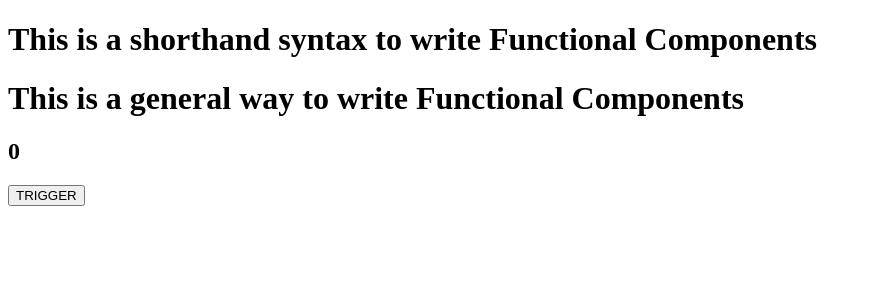
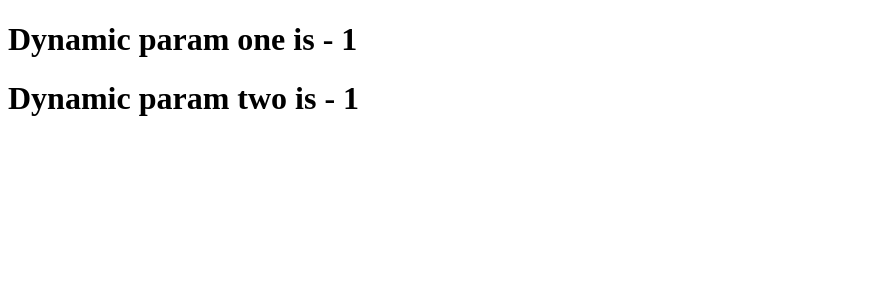
Before and after one commit to yogeshCelestial/react-19, a React (Vite) app: page /1/1 in a window 1280 px wide. Shown: the top 300 px of the page, without its empty margins (0-872 px from the left). Built offline with nearby package versions, Linux system fonts and the light colour scheme.

Commit message:
react router v6 initilised

```diff
--- a/index.js
+++ b/index.js
@@ -1,6 +1,7 @@
 import ReactDOM from 'react-dom/client';
 import App from './src/App';
 import React from 'react';
+import { BrowserRouter } from "react-router-dom";
 
 const elem = document.getElementById('root');
 
@@ -13,4 +14,9 @@ const jsxHeading = <h1 id='heading'>Hello World!</h1>;
 // root.render(heading);
 // heading and jsxHeading are the same, both gives you React elements
 
-root.render(<App />);
+root.render(
+    // adding future attributes to false to remove console warning
+  <BrowserRouter future={{ v7_startTransition: false, v7_relativeSplatPath: false }}>
+    <App />
+  </BrowserRouter>
+);
--- a/package.json
+++ b/package.json
@@ -15,7 +15,8 @@
   "license": "ISC",
   "dependencies": {
     "react": "^19.1.0",
-    "react-dom": "^19.1.0"
+    "react-dom": "^19.1.0",
+    "react-router-dom": "^6.30.1"
   },
   "devDependencies": {
     "parcel": "^2.14.4"
--- a/src/App.js
+++ b/src/App.js
@@ -1,6 +1,9 @@
 import React from "react";
 import { General, Shorthand } from "./components/Components";
 import Counter from "./components/Counter";
+import { Route, Routes } from "react-router";
+import DynamicRouteHanlder from "./components/DynamicRouteComp";
+import DoubleDynamicHandler from "./components/DoubleDynamicComp";
 
 // The App component is the main component of the application.
 // We can consuder it as the root of react tree.
@@ -10,11 +13,14 @@ import Counter from "./components/Counter";
 const App = () => {
   const [count, setCount] = React.useState(0);
   return (
-    <div>
-      <Shorthand />
-      <General />
-      <Counter count={count} setCount={setCount} />
-    </div>
+    <Routes>
+      <Route path="/general" Component={General} />
+      <Route path="/shorthand" Component={Shorthand} />
+      <Route path="/" element={<Counter count={count} setCount={setCount} />}  />
+      <Route path=":routeParam" Component={DynamicRouteHanlder} />
+      <Route path=":routeParam1/:routeParam2" Component={DoubleDynamicHandler} />
+
+    </Routes>
   );
 };
 
--- a/src/components/Components.js
+++ b/src/components/Components.js
@@ -5,7 +5,6 @@
 // Both of these components do the same thing.
 
 const Shorthand = () => (
-  console.log("Shorthand Rendering =>"),
   <h1>This is a shorthand syntax to write Functional Components</h1>
 );
 
--- /dev/null
+++ b/src/components/DoubleDynamicComp.js
@@ -0,0 +1,14 @@
+import { useParams } from "react-router-dom";
+
+const DoubleDynamicHandler = () => {
+  const params = useParams();
+  console.log(params);
+  return (
+    <>
+      <h1>Dynamic param one is - {params.routeParam1}</h1>
+      <h1>Dynamic param two is - {params.routeParam2}</h1>
+    </>
+  );
+};
+
+export default DoubleDynamicHandler;
--- /dev/null
+++ b/src/components/DynamicRouteComp.js
@@ -0,0 +1,13 @@
+import { useParams } from "react-router-dom";
+
+const DynamicRouteHanlder = () => {
+  const params = useParams();
+  console.log(params);
+  return (
+    <>
+    <h1>Dynamic Route is - {params.routeParam}</h1>
+    </>
+  );
+};
+
+export default DynamicRouteHanlder;
```
Also changed, not shown: 1 other file (tests, documents, lock files or other folders).
